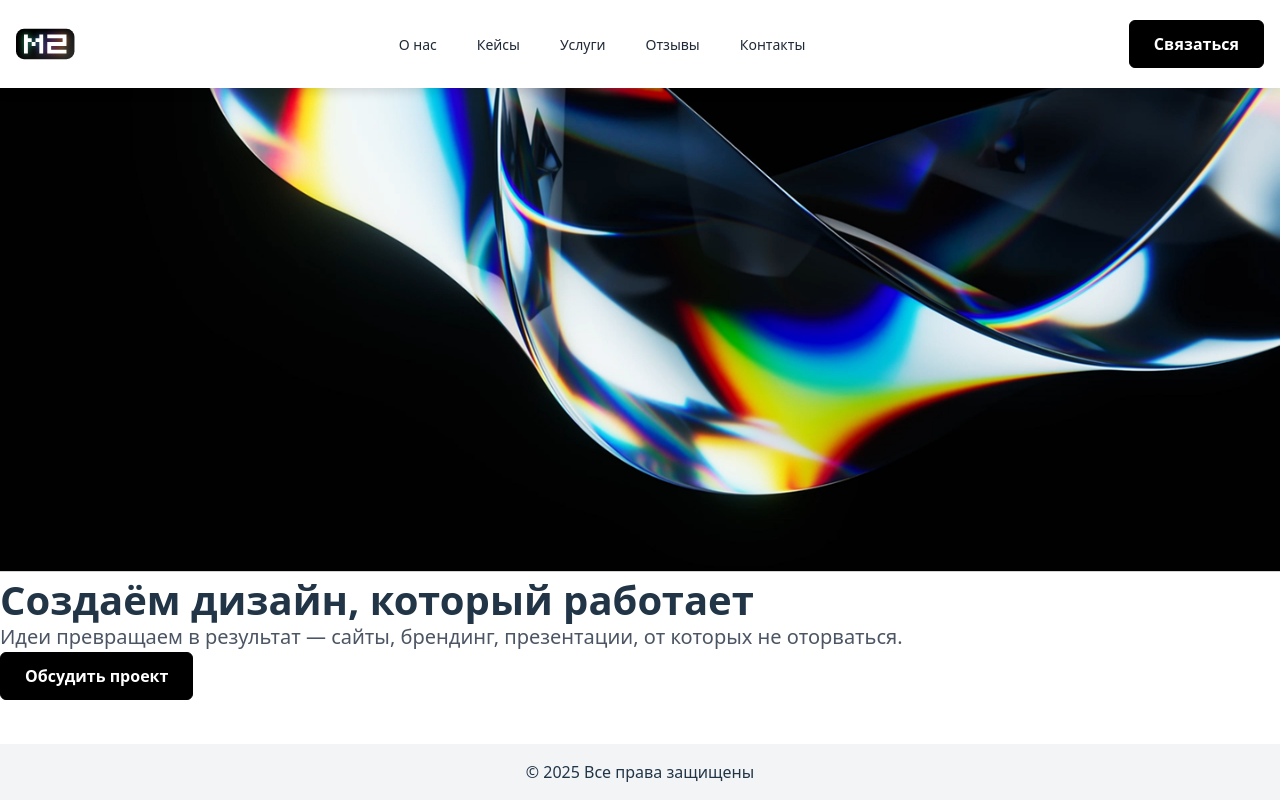
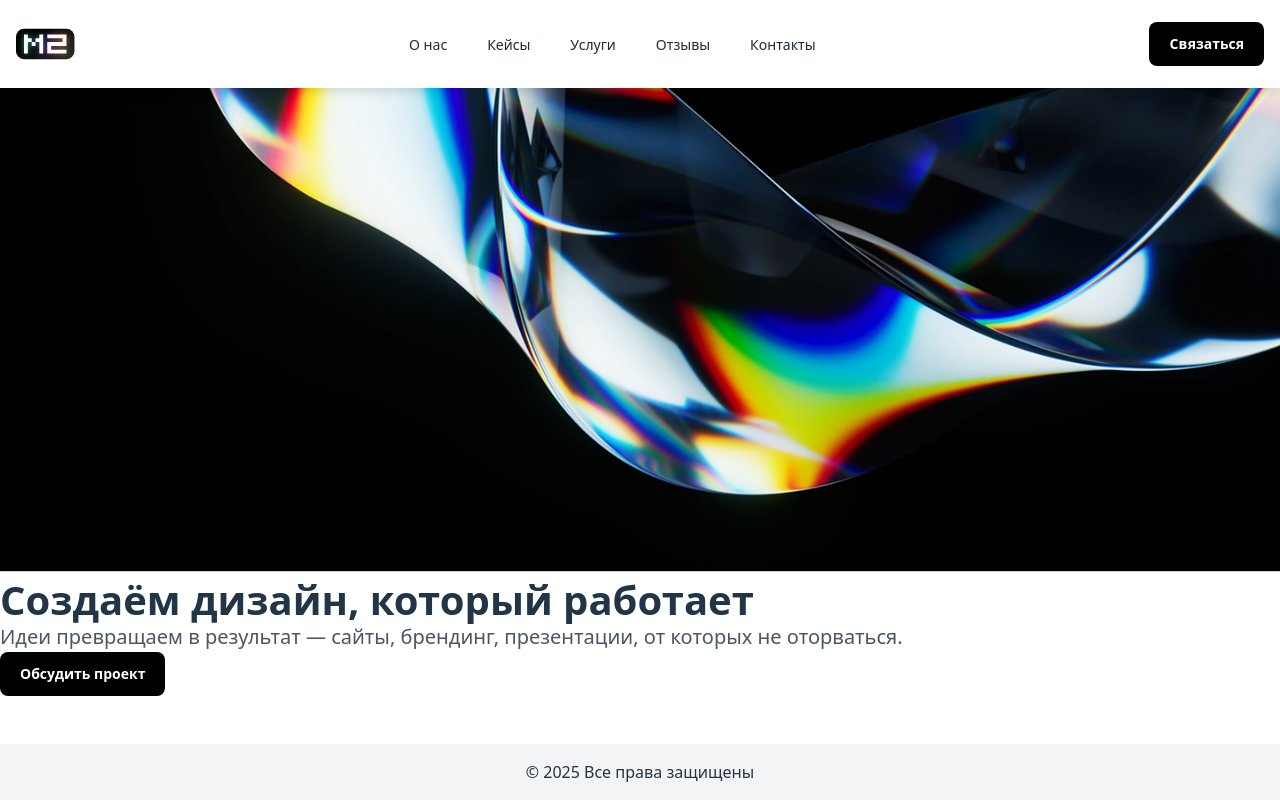
Before and after one commit to ns-morozova/vue-typescript, a Vue app: page / in a window 1280 px wide. Built offline with nearby package versions, Linux system fonts and the light colour scheme.

Commit message:
Button component

```diff
--- a/src/components/Button.vue
+++ b/src/components/Button.vue
@@ -1,6 +1,8 @@
 <template>
     <button class="button" @click="$emit('click')">
-      {{ label }}
+      <div class="buttonContent">
+        {{ label }}
+      </div>
     </button>
 </template>
 
@@ -16,20 +18,59 @@ defineEmits<{
 
 <style scoped>
 .button {
+  position: relative;
   box-sizing: border-box;
-  padding: 0.75rem 1.5rem;
+  padding: 0;
+  outline: none;
+  border: none;
+  cursor: pointer;
+  z-index: 2;
+}
+
+.buttonContent {
+  position: relative;
+  box-sizing: border-box;
+  padding: 16px;
+  border-radius: 8px;
   background-color: #000;
   color: white;
-  border: 1px #000 solid;
-  outline: none;
-  border-radius: 0.375rem;
+  font-size: 16px;
+  line-height: 24px;
   font-weight: 700;
-  cursor: pointer;
-  transition: all 0.3s ease;
+  z-index: 2;
 }
 
-.button:hover {
-  background-color: #fff;
-  color: #000;
+.button::before {
+  content: '';
+  position: absolute;
+  top: 50%;
+  left: 50%;
+  transform: translate(-50%, -50%);
+  width: 110%;
+  height: 90%;
+  background-image: radial-gradient(
+    circle,
+    #44FF9A,
+    #44B0FF,
+    #8B44FF,
+    #FF6644,
+    #EBFF70
+  );
+  filter: blur(10px);
+  opacity: 0;
+  z-index: 1;
+  transition: opacity 0.3s ease;
+}
+
+.button:hover::before {
+  opacity: 1;
+}
+
+@media (min-width: 992px) {
+    .buttonContent {
+      padding: 12px 20px;
+      font-size: 14px;
+      line-height: 20px;
+    }
 }
 </style>
```
